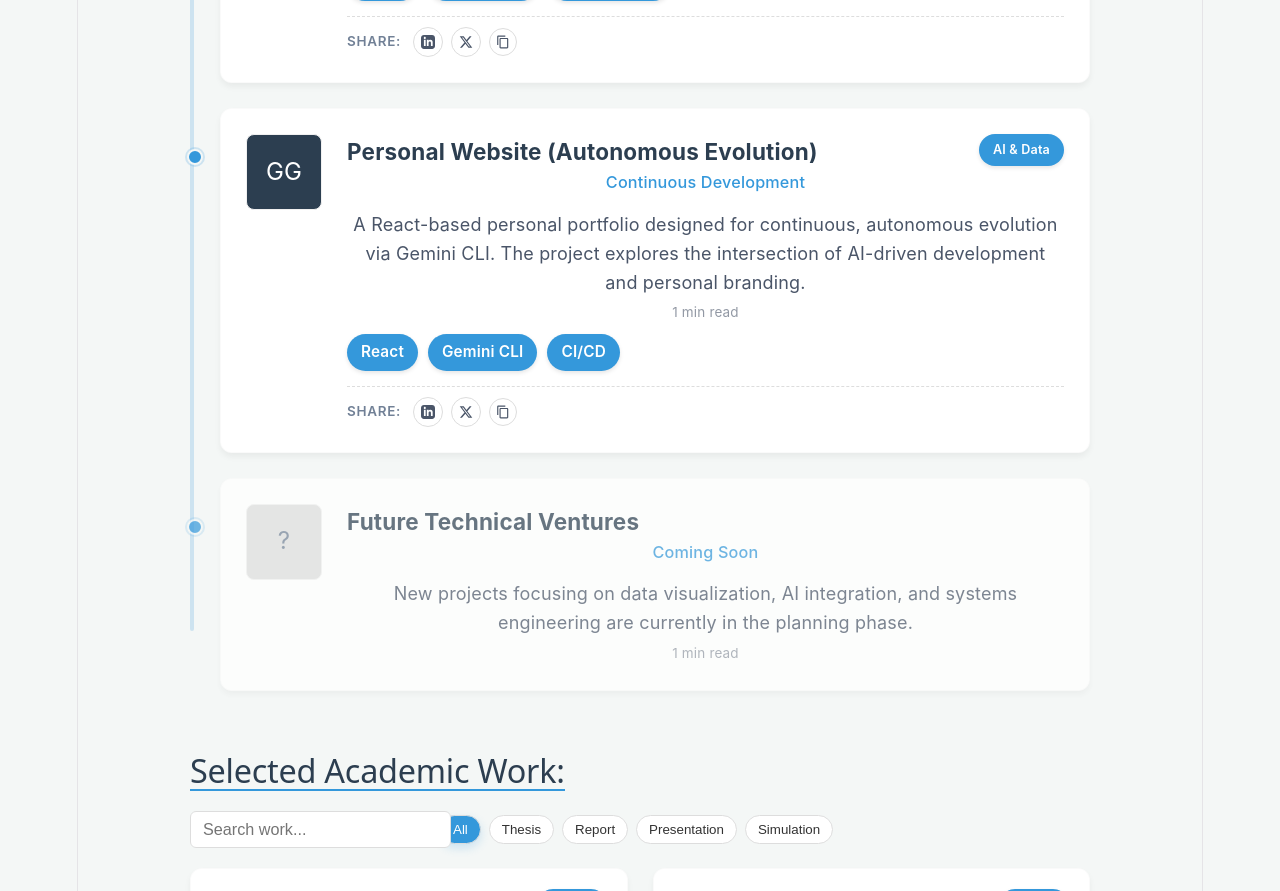
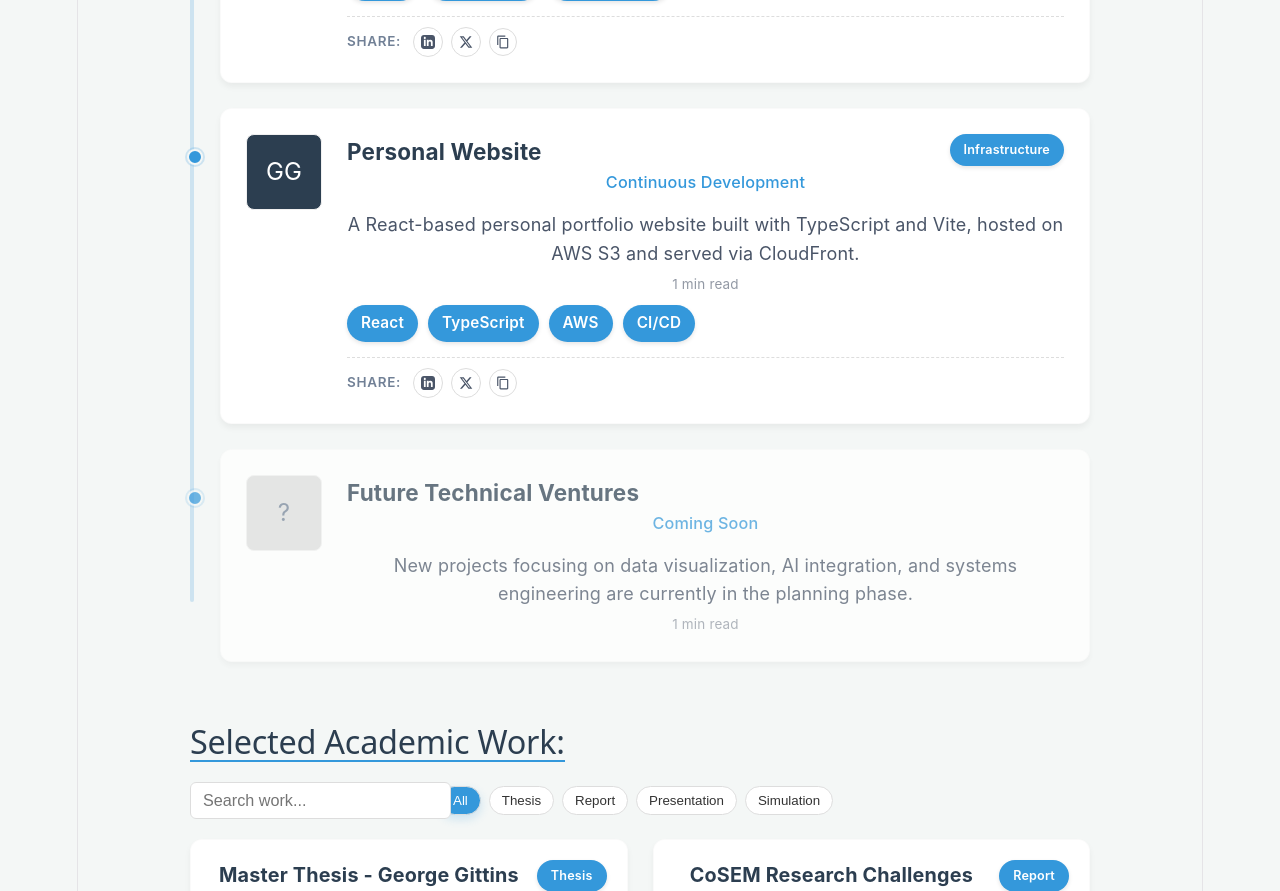
Before and after one commit to GeorgeGitHubbins/personal-website-frontend, a React (Vite) app: page /projects in a window 1280 px wide. Shown: the part 1120-2011 px from the top of the page. Built offline with nearby package versions, Linux system fonts and the light colour scheme.

Commit message:
fix: remove Autonomous Evolution section and references since the workflow is stopped

```diff
--- a/src/components/GithubStats.tsx
+++ b/src/components/GithubStats.tsx
@@ -51,13 +51,6 @@ const GithubStats: React.FC = () => {
 
   return (
     <div className="github-stats-container">
-      <div style={{ marginBottom: '20px', textAlign: 'left' }}>
-        <h4 style={{ margin: '0 0 10px 0' }}>Autonomous Evolution</h4>
-        <p style={{ fontSize: '0.9rem', color: 'var(--text-secondary)', margin: 0, lineHeight: '1.5' }}>
-          This website is autonomously maintained and improved by an AI agent (Gemini CLI).
-          Every few days, the agent analyzes the site, identifies improvements, and implements changes directly.
-        </p>
-      </div>
 
       <div style={{ display: 'flex', justifyContent: 'space-between', alignItems: 'center', marginBottom: '15px' }}>
         <h5 style={{ margin: 0, fontSize: '1rem' }}>Live Site Stats</h5>
@@ -80,22 +73,13 @@ const GithubStats: React.FC = () => {
           <span className="stat-value">{stats.followers}</span>
           <span className="stat-label">Followers</span>
         </div>
-        <div className="stat-item">
-          <div className="stat-badge">
-            <img
-              src="https://img.shields.io/github/actions/workflow/status/GeorgeGitHubbins/personal-website-frontend/daily-improvement.yml?branch=main&label=Daily%20Build"
-              alt="Build Status"
-            />
-          </div>
-          <span className="stat-label">Build Status</span>
-        </div>
       </div>
 
       {lastCommit && (
         <div style={{ marginTop: '15px', padding: '12px', background: 'var(--bg-color)', borderRadius: '8px', textAlign: 'left', border: '1px solid var(--border-color)' }}>
           <div style={{ marginBottom: '8px' }}>
             <p style={{ fontSize: '0.7rem', fontWeight: 600, color: 'var(--text-muted)', margin: '0 0 4px 0', textTransform: 'uppercase' }}>
-              Latest Autonomous Update
+              Latest Update
             </p>
             <a
               href={lastCommit.html_url}
--- a/src/pages/Projects.tsx
+++ b/src/pages/Projects.tsx
@@ -27,11 +27,11 @@ const technicalProjects: TechnicalProject[] = [
     category: "Infrastructure"
   },
   {
-    title: "Personal Website (Autonomous Evolution)",
+    title: "Personal Website",
     date: "Continuous Development",
-    description: "A React-based personal portfolio designed for continuous, autonomous evolution via Gemini CLI. The project explores the intersection of AI-driven development and personal branding.",
-    tags: ["React", "Gemini CLI", "CI/CD"],
-    category: "AI & Data"
+    description: "A React-based personal portfolio website built with TypeScript and Vite, hosted on AWS S3 and served via CloudFront.",
+    tags: ["React", "TypeScript", "AWS", "CI/CD"],
+    category: "Infrastructure"
   },
   {
     title: "Future Technical Ventures",
@@ -296,7 +296,7 @@ const Projects: React.FC = () => {
                 {!project.isFuture && (
                   <ShareButtons
                     title={project.title}
-                    shareUrl={project.link || "https://ai.georgegittins.com/projects"}
+                    shareUrl={project.link || "https://www.georgegittins.com/projects"}
                   />
                 )}
               </div>
```
